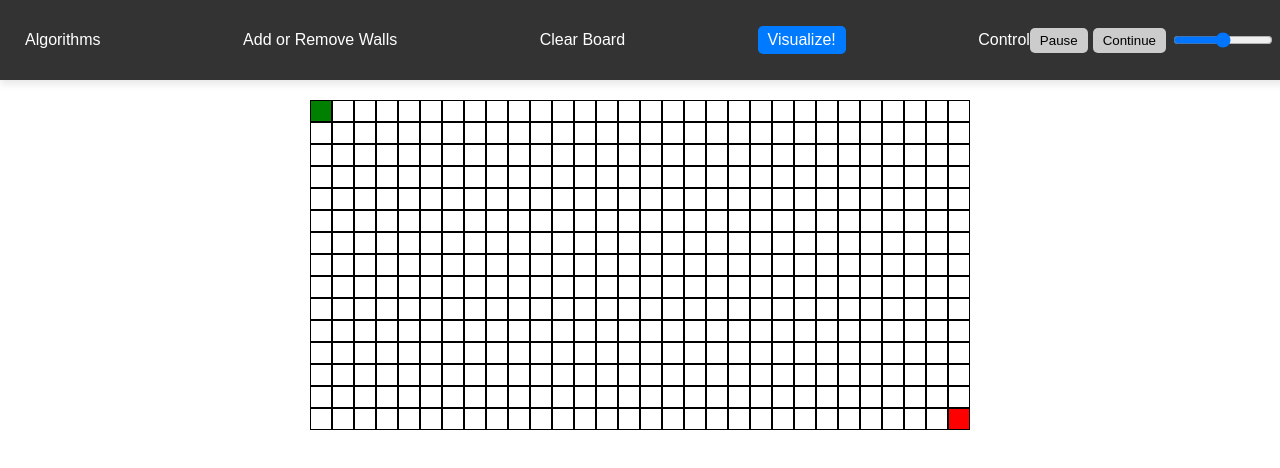
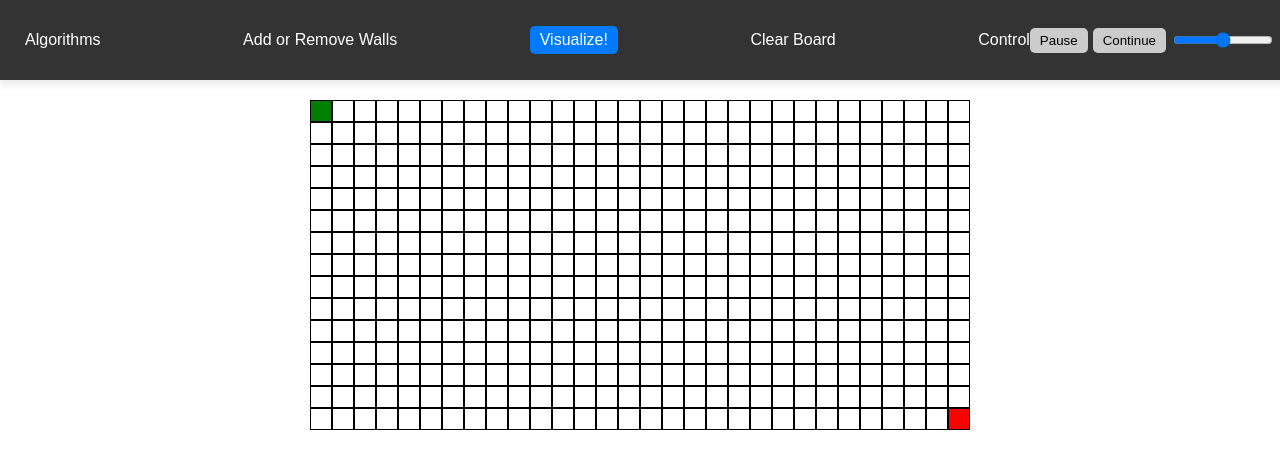
Before and after one commit to stepankriminskiy/PathfindingVisualizer, a React (Create React App) app: page / in a window 1280 px wide. Shown: the top 468 px of the page. Built offline with nearby package versions, Linux system fonts and the light colour scheme.

Commit message:
Fix Button Order

```diff
--- a/src/App.jsx
+++ b/src/App.jsx
@@ -121,13 +121,13 @@ export default function App() {
               </div>
             </div>
             <div className="Button">Add or Remove Walls</div>
-            <div className="Button" onClick={handleClearClick}>Clear Board</div>
             <div
               className="Button Blue"
               onClick={handleVisualizeClick}
             >
               Visualize!
             </div>
+            <div className="Button" onClick={handleClearClick}>Clear Board</div>
             <div className="Button">
               Control
               <div className="ControlButtons">
```
